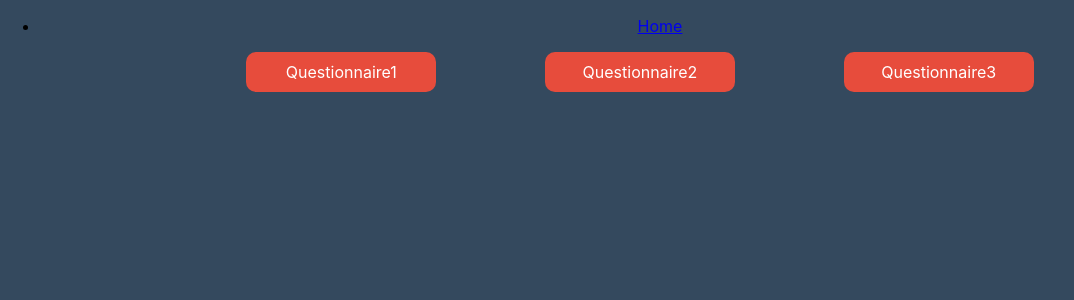
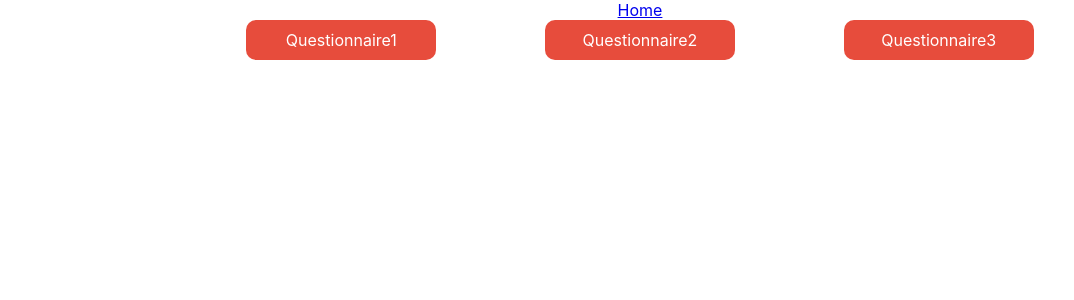
Before and after one commit to IIM-Creative-Technology/react-MathiasGilles, a React (Create React App) app: page / in a window 1280 px wide. Shown: the top 300 px of the page, without its empty margins (0-1074 px from the left). Built offline with nearby package versions, Linux system fonts and the light colour scheme.

Commit message:
[update] architecture component home page

```diff
--- a/src/App.css
+++ b/src/App.css
@@ -1,7 +1,3 @@
-body{
-  background: #34495e;
-}
-
 .App {
   text-align: center;
 }
--- a/src/components/Home.js
+++ b/src/components/Home.js
@@ -1,6 +1,12 @@
+import NavBarre from "./Nav";
+import Questionnaire from "./Questionnaire";
+
 function HomePage(){
     return(
-        <h1>Home Page</h1>
+        <main>
+            <NavBarre/>
+            <Questionnaire/>
+        </main>
     )
 }
 
--- a/src/components/Nav.js
+++ b/src/components/Nav.js
@@ -1,5 +1,14 @@
-function NavBarre(){
+import {Link} from "react-router-dom";
+import React from "react";
 
+function NavBarre() {
+    return (
+        <nav>
+            <div>
+                <Link to="/">Home</Link>
+            </div>
+        </nav>
+    )
 }
 
 export default NavBarre;
--- a/src/components/Router.js
+++ b/src/components/Router.js
@@ -3,25 +3,16 @@
     BrowserRouter as Router,
     Switch,
     Route,
-    Link,
 } from "react-router-dom";
-import Questionnaire from "./Questionnaire";
+import HomePage from "./Home";
 
 function Routes() {
     return (
         <Router>
             <div>
-                <nav>
-                    <ul>
-                        <li>
-                            <Link to="/">Home</Link>
-                        </li>
-                    </ul>
-                </nav>
-
                 <Switch>
                     <Route exact path="/">
-                        <Questionnaire/>
+                        <HomePage/>
                     </Route>
 
                 </Switch>
```
Also changed, not shown: 1 other file (tests, documents, lock files or other folders).
